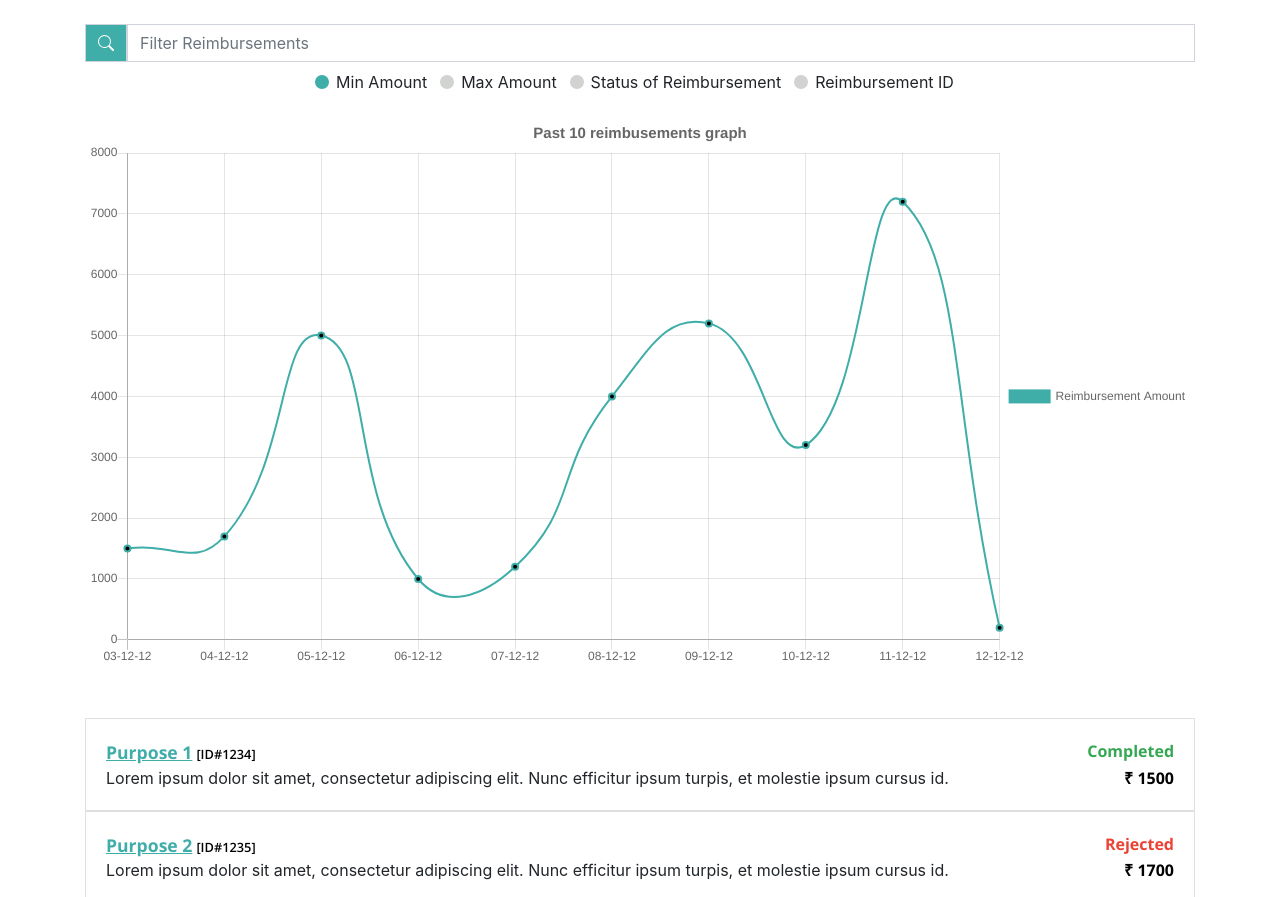
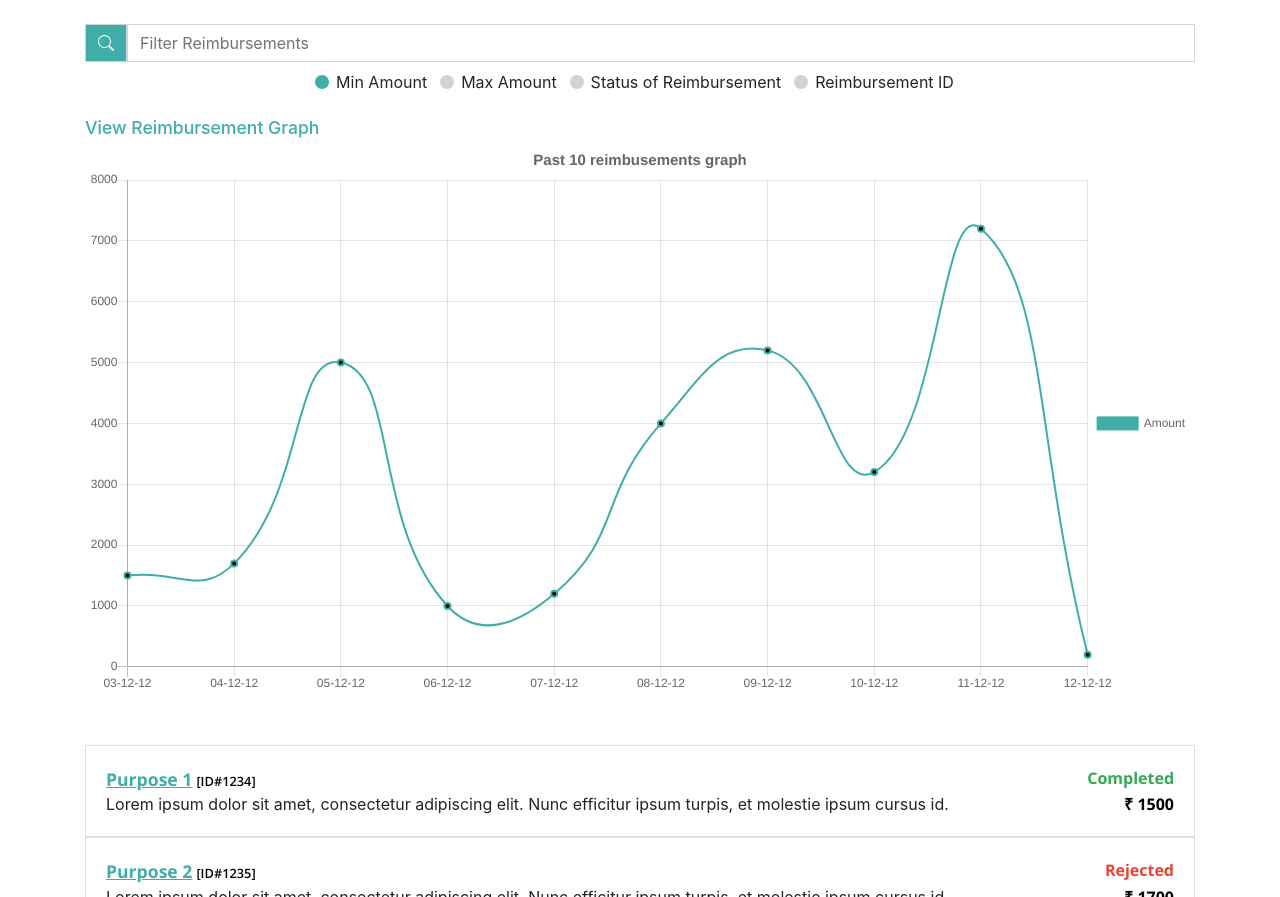
Before and after one commit to sushantg2001/reimbursement, a React (Create React App) app: page /#/past-reimbursements in a window 1280 px wide. Shown: the part 428-1325 px from the top of the page. Built offline with nearby package versions, Linux system fonts and the light colour scheme.

Commit message:
Graph toggle added

```diff
--- a/src/pages/History/Map.jsx
+++ b/src/pages/History/Map.jsx
@@ -28,7 +28,7 @@ function Map(props) {
 		labels: [...dates],
 		datasets: [
 		  {
-			label: 'Reimbursement Amount',
+			label: 'Amount',
 			fill: false,
 			lineTension: 0.5,
 			backgroundColor: '#000',
--- a/src/pages/History/historyContent.jsx
+++ b/src/pages/History/historyContent.jsx
@@ -1,7 +1,7 @@
 import React, { useState, useEffect } from "react"
 import Card from "./Card"
 import Map from "./Map"
-
+import { Link } from 'react-router-dom';
 
 const records = [
     {
@@ -107,6 +107,15 @@ const records = [
 ]
 function HistoryContent()
 {
+    function handleMap()
+    {
+        var x = document.getElementById("RMap");
+        if (x.style.display === "none") {
+            x.style.display = "block";
+          } else {
+            x.style.display = "none";
+        }
+    }
     const [isChecked, setCheck] = useState(true);
     function removeCheck()
     {
@@ -156,6 +165,7 @@ function HistoryContent()
 
       }, [search, recordsFinal]);
 
+
     return (
         <>
         <div className="container pb-4 mb-5 ">
@@ -194,7 +204,13 @@ function HistoryContent()
                     <label class="form-check-label pl-1" for="idRadio">Reimbursement ID</label>
                 </div>
             </div>
-            <Map records={records} />
+            <div onClick={handleMap}>
+                <Link className="text-center blue-color fw-500 all-reimbursements" style={{fontSize:"110%"}}>View Reimbursement Graph</Link>
+            </div>
+
+            <div id="RMap">
+                <Map records={records} />
+            </div>
 
             <div className="row mt-5">
                 {
```
